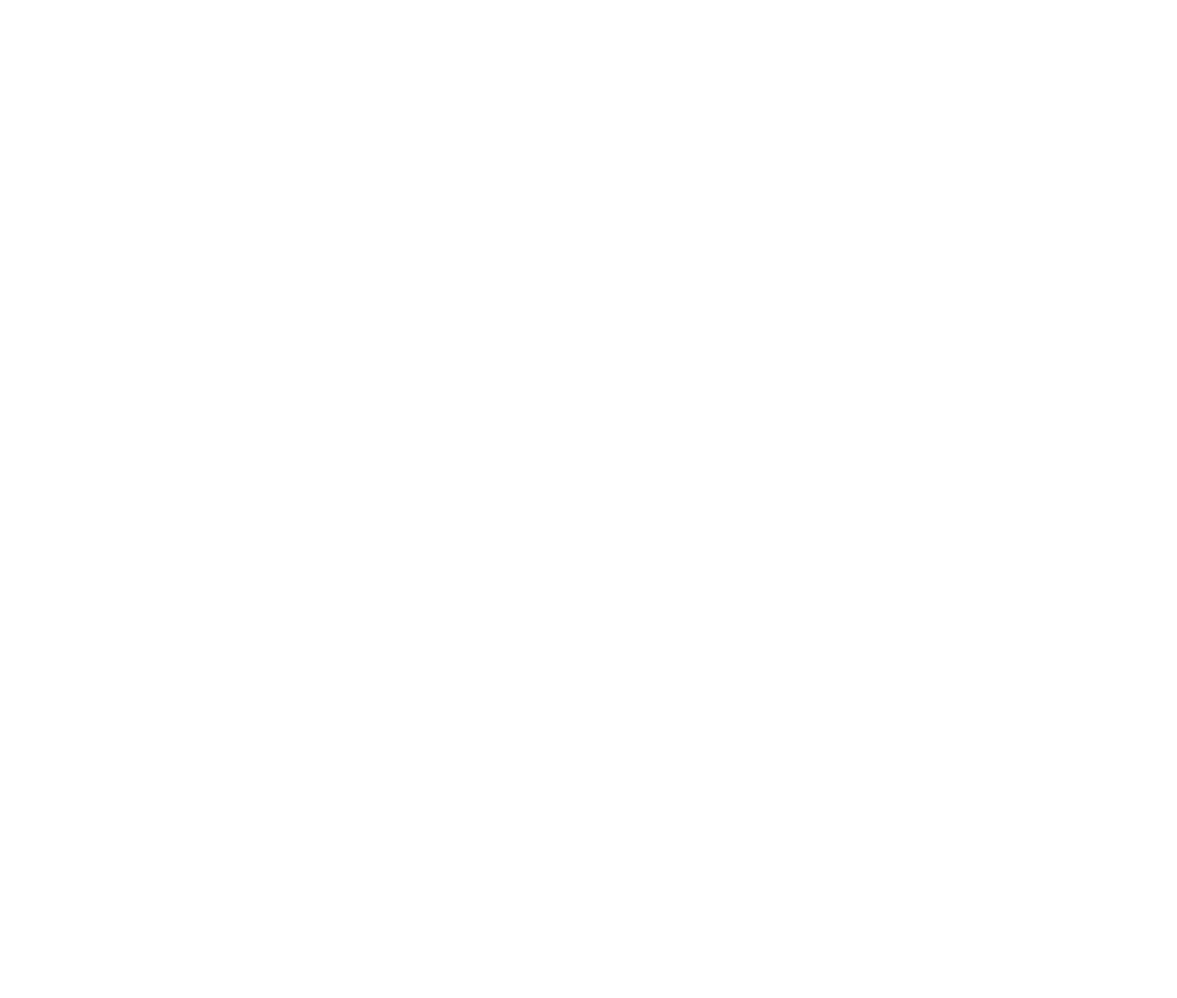
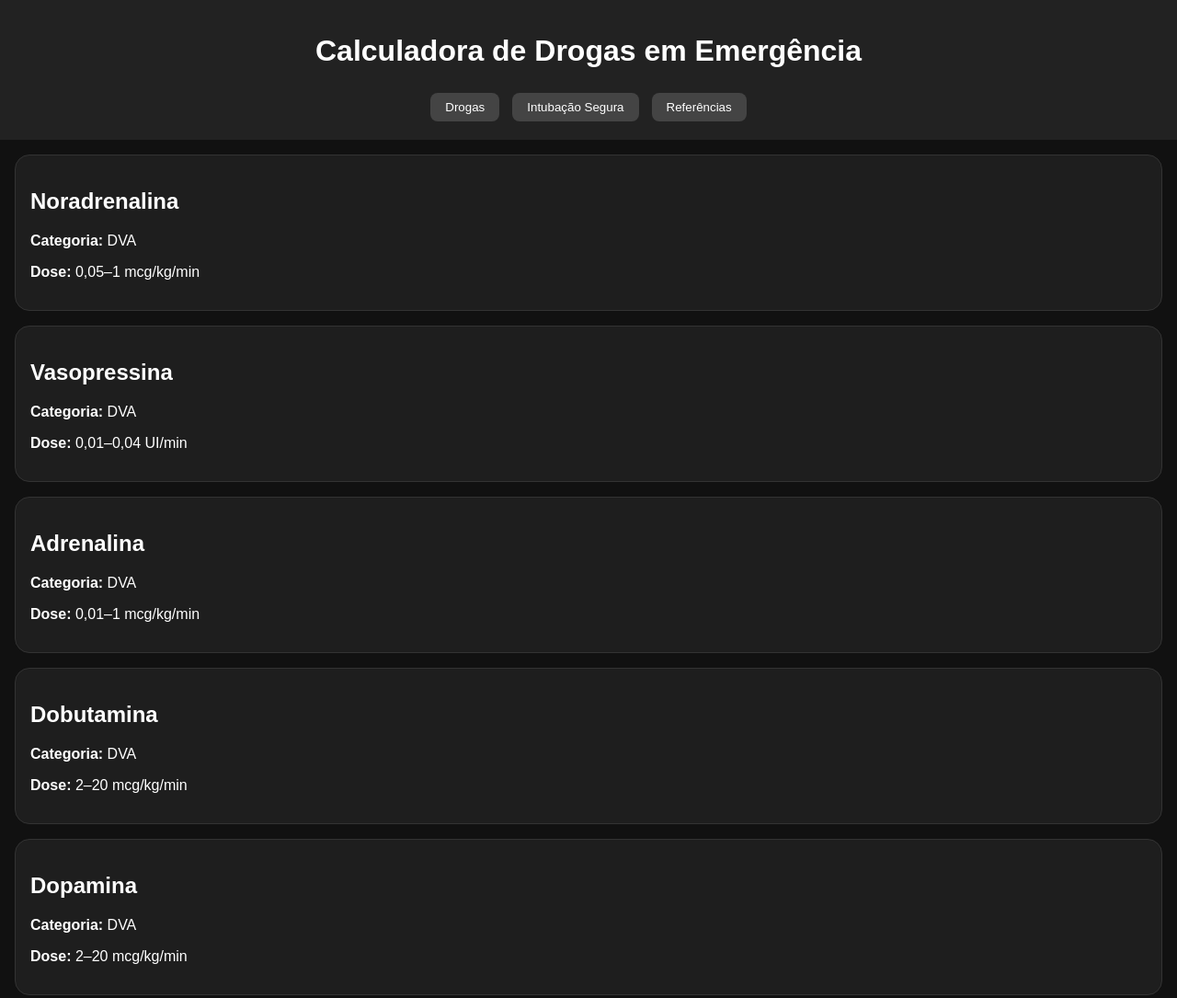
Before and after one commit to gpiva11/calculadora-drogas, a plain HTML site: page index.html in a window 1280 px wide. Shown: the top 1085 px of the page at 92% size. Before the commit the page ends 800 px from the top, so only its background shows below. Drawn offline with Linux system fonts and the light colour scheme.

Commit message:
Remover imagens e atualizar layout

```diff
--- a/app.js
+++ b/app.js
@@ -1 +1,59 @@
-// Arquivo JS simulado - React build irá aqui
+const drogas = [
+  { nome: "Noradrenalina", dose: "0,05–1 mcg/kg/min", categoria: "DVA" },
+  { nome: "Vasopressina", dose: "0,01–0,04 UI/min", categoria: "DVA" },
+  { nome: "Adrenalina", dose: "0,01–1 mcg/kg/min", categoria: "DVA" },
+  { nome: "Dobutamina", dose: "2–20 mcg/kg/min", categoria: "DVA" },
+  { nome: "Dopamina", dose: "2–20 mcg/kg/min", categoria: "DVA" },
+  { nome: "Milrinone", dose: "0,25–0,75 mcg/kg/min", categoria: "DVA" },
+  { nome: "Levosimedan", dose: "0,1 mcg/kg/min", categoria: "DVA" },
+  { nome: "Nitroprussiato de Sódio", dose: "0,3–10 mcg/kg/min", categoria: "Vasodilatador" },
+  { nome: "Nitroglicerina", dose: "5–200 mcg/min", categoria: "Vasodilatador" },
+  { nome: "Fentanil", dose: "1–3 mcg/kg", categoria: "Analgésico" },
+  { nome: "Morfina", dose: "2–4 mg IV", categoria: "Analgésico" },
+  { nome: "Remifentanil", dose: "0,05–2 mcg/kg/min", categoria: "Analgésico" },
+  { nome: "Dexmedetomidina", dose: "0,2–1,5 mcg/kg/h", categoria: "Analgésico/Sedativo" },
+  { nome: "Midazolam", dose: "0,05–0,1 mg/kg", categoria: "Sedativo" },
+  { nome: "Etomidato", dose: "0,2–0,3 mg/kg", categoria: "Sedativo" },
+  { nome: "Quetamina", dose: "1–2 mg/kg IV", categoria: "Sedativo" },
+  { nome: "Propofol", dose: "1–3 mg/kg", categoria: "Sedativo" },
+  { nome: "Quetofol", dose: "Propofol + Quetamina (1:1)", categoria: "Sedativo" },
+  { nome: "Succinilcolina", dose: "1–1,5 mg/kg", categoria: "Bloqueador Neuromuscular" },
+  { nome: "Rocurônio", dose: "0,6–1,2 mg/kg", categoria: "Bloqueador Neuromuscular" },
+  { nome: "Cisatracúrio", dose: "0,1–0,2 mg/kg", categoria: "Bloqueador Neuromuscular" }
+];
+
+function mostrarAba(aba) {
+  const main = document.getElementById("conteudo");
+  if (aba === "drogas") {
+    main.innerHTML = drogas.map(d => `
+      <div class="droga">
+        <h2>${d.nome}</h2>
+        <p><strong>Categoria:</strong> ${d.categoria}</p>
+        <p><strong>Dose:</strong> ${d.dose}</p>
+      </div>
+    `).join("");
+  } else if (aba === "intubacao") {
+    main.innerHTML = `
+      <h2>7 Passos da Intubação Segura</h2>
+      <ol>
+        <li>Preparação</li>
+        <li>Pré-oxigenação</li>
+        <li>Pré-tratamento</li>
+        <li>Indução</li>
+        <li>Paralisia com bloqueador neuromuscular</li>
+        <li>Posicionamento e intubação</li>
+        <li>Confirmação da posição e cuidados pós-intubação</li>
+      </ol>
+    `;
+  } else if (aba === "referencias") {
+    main.innerHTML = `
+      <h2>Referências</h2>
+      <ul>
+        <li>UpToDate</li>
+        <li>Diretrizes de Medicina de Emergência - AMIB, ACEP</li>
+      </ul>
+    `;
+  }
+}
+
+document.addEventListener("DOMContentLoaded", () => mostrarAba("drogas"));
--- a/index.html
+++ b/index.html
@@ -1,11 +1,24 @@
-<!DOCTYPE html><html><head><title>Drogas Críticas</title>  <link rel="manifest" href="manifest.json">
-  <meta name="theme-color" content="#0f172a">
-  <link rel="icon" href="logo_drogas.png">
-  <script>
-    if ('serviceWorker' in navigator) {
-      window.addEventListener('load', () => {
-        navigator.serviceWorker.register('/sw.js');
-      });
-    }
-  </script>
-</head><body><div id='root'></div><script src='app.js'></script></body></html>
+<!DOCTYPE html>
+<html lang="pt-BR">
+<head>
+  <meta charset="UTF-8" />
+  <meta name="viewport" content="width=device-width, initial-scale=1.0" />
+  <title>Calculadora de Drogas</title>
+  <link rel="manifest" href="manifest.json" />
+  <link rel="stylesheet" href="styles.css" />
+</head>
+<body>
+  <header>
+    <h1>Calculadora de Drogas em Emergência</h1>
+    <nav>
+      <button onclick="mostrarAba('drogas')">Drogas</button>
+      <button onclick="mostrarAba('intubacao')">Intubação Segura</button>
+      <button onclick="mostrarAba('referencias')">Referências</button>
+    </nav>
+  </header>
+
+  <main id="conteudo"></main>
+
+  <script src="app.js"></script>
+</body>
+</html>
--- /dev/null
+++ b/styles.css
@@ -0,0 +1,35 @@
+body {
+  font-family: sans-serif;
+  background-color: #111;
+  color: #fff;
+  margin: 0;
+  padding: 0;
+}
+
+header {
+  background-color: #222;
+  padding: 1rem;
+  text-align: center;
+}
+
+nav button {
+  margin: 0.3rem;
+  padding: 0.5rem 1rem;
+  background-color: #444;
+  border: none;
+  color: #fff;
+  border-radius: 0.5rem;
+  cursor: pointer;
+}
+
+main {
+  padding: 1rem;
+}
+
+.droga {
+  border: 1px solid #333;
+  border-radius: 1rem;
+  padding: 1rem;
+  margin-bottom: 1rem;
+  background-color: #1e1e1e;
+}
```
Also changed, not shown: sw.js (+5 -5 lines), manifest.json.
